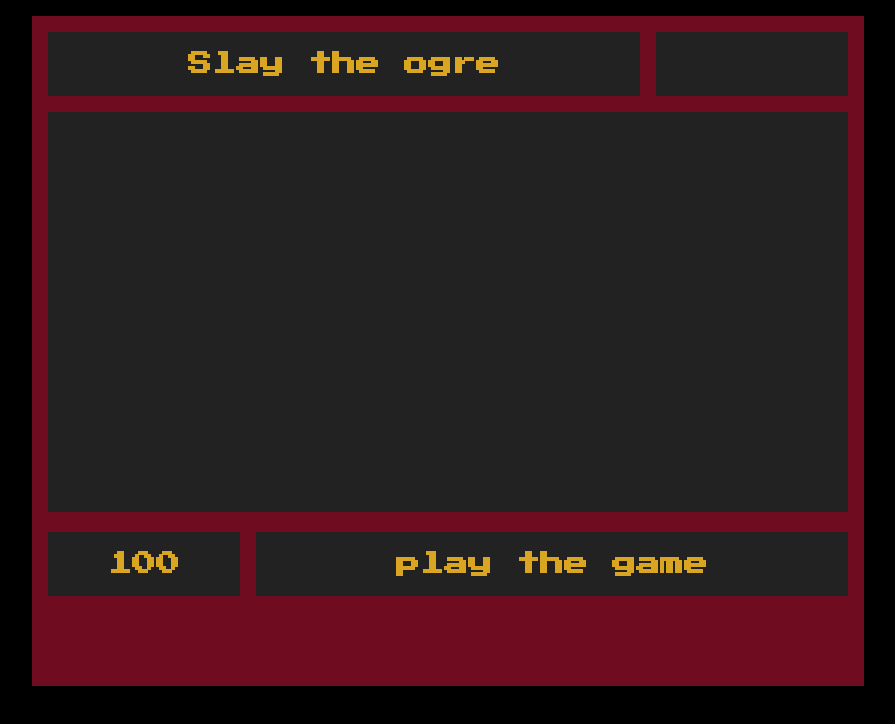
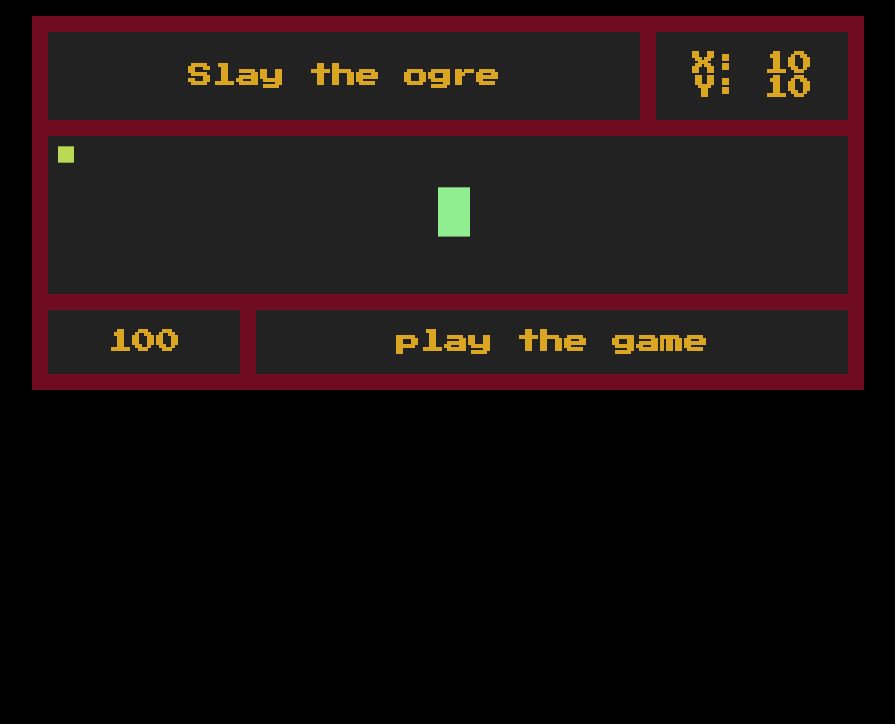
Before and after one commit to WDI-SEA/canvas-crawler, a plain HTML site: page index.html in a window 1280 px wide. Shown: the whole page, without its empty margins (192-1087 px from the left). Drawn offline with Linux system fonts and the light colour scheme.

Commit message:
lesson code with smoother movement and two shreks

```diff
--- a/css/style.css
+++ b/css/style.css
@@ -23,7 +23,7 @@ canvas {
   /* background-repeat: repeat; */
   background-color: #222;
   width: 100%;
-  height: 100;
+  height: 100%;
 }
 
 #container {
--- a/js/main.js
+++ b/js/main.js
@@ -0,0 +1,255 @@
+// we're making a dungeon crawler game
+// the point of the game is for player to kill shrek
+// we will have two elements on our canvas, a player, and an ogre
+// the player can move around the canvas
+// once the player hits the ogre, the ogre dies, and the game ends
+
+// we need to get our canvas, save it to a variable, so we can access it(and utilize it)
+const game = document.getElementById('canvas')
+// another thing we'll do here, is get the movement tracker
+const moveDisplay = document.getElementById('movement')
+
+// we're setting up height and width variables BASED ON computed style
+// that means we're using setAttribute in conjunction with getComputedStyle
+game.setAttribute('width', getComputedStyle(game)['width'])
+game.setAttribute('height', getComputedStyle(game)['height'])
+// check out the varying attributes width and height!
+// console.log('current game width', game.width)
+// console.log('current game height', game.height)
+
+// now we need to get the game's context so we can add to it, draw on it, create animations etc
+// we do this with the built in canvas method, getContext
+const ctx = game.getContext('2d')
+
+// we're going to follow some sorta basic Object Oriented Programming 'rules' to build an interactive game
+// we'll create objects for our player and our ogre
+// we'll give them their own 'draw' methods to place them on the canvas
+
+// in javascript, there are two ways to create classes, which build objects.
+// the first 'older' method, would be using a class
+class OgreCrawler {
+    constructor(x, y, color, width, height) {
+        this.x = x
+        this.y = y
+        this.color = color
+        this.width = width
+        this.height = height
+        this.alive = true
+    }
+    render = function () {
+        ctx.fillStyle = this.color
+        ctx.fillRect(this.x, this.y, this.width, this.height)
+    }
+}
+
+class HeroCrawler {
+	constructor(x, y, color, width, height) {
+		this.x = x
+		this.y = y
+		this.color = color
+		this.width = width
+		this.height = height
+		this.alive = true
+        this.direction = {
+            up: false,
+            down: false,
+            right: false,
+            left: false
+        }
+	}
+    setDirection(key) {
+        // console.log('the key pressed', key)
+        // pressing key moves the character in direction
+        if (key.toLowerCase() == 'w') this.direction.up = true
+        if (key.toLowerCase() == 'a') this.direction.left = true
+        if (key.toLowerCase() == 's') this.direction.down = true
+        if (key.toLowerCase() == 'd') this.direction.right = true
+    }
+    // we also need to consider keyup events and 'unset' that direction
+    unsetDirection(key) {
+        if (key.toLowerCase() == 'w') this.direction.up = false
+        if (key.toLowerCase() == 'a') this.direction.left = false
+        if (key.toLowerCase() == 's') this.direction.down = false
+        if (key.toLowerCase() == 'd') this.direction.right = false
+    }
+    movePlayer () {
+        if (this.direction.up) this.y -= 10
+            if (this.y <= 0) {
+                this.y = 0
+            }
+        if (this.direction.left) this.x -= 10
+            if (this.x <= 0) {
+                this.x = 0
+            }
+            // move down
+        if (this.direction.down) this.y += 10
+            if (this.y + this.height >= game.height) {
+                this.y = game.height - this.height
+            }
+            // move right
+        if (this.direction.right) this.x += 10
+            if (this.x + this.width >= game.width) {
+                this.x = game.width - this.width
+            }
+    }
+	render = function () {
+		ctx.fillStyle = this.color
+		ctx.fillRect(this.x, this.y, this.width, this.height)
+	}
+}
+
+// or you can use a constructor function, with a slightly different syntax
+// this is one way js handles OOP stuff
+// function Crawler(x, y, color, width, height) {
+//     this.x = x
+//     this.y = y
+//     this.color = color
+//     this.width = width
+//     this.height = height
+//     this.alive = true
+//     // then we declare the same type of render method
+//     this.render = function () {
+//         ctx.fillStyle = this.color
+//         ctx.fillRect(this.x, this.y, this.width, this.height)
+//     }
+// }
+
+const randomPlaceShrekX = (max) => {
+    return Math.floor(Math.random() * max)
+}
+
+console.log('this is rando shrek x', randomPlaceShrekX(game.width))
+
+let player = new HeroCrawler(10, 10, '#bada55', 16, 16)
+let ogre = new OgreCrawler(randomPlaceShrekX(game.width), 50, 'lightgreen', 32, 48)
+let ogreTwo = new OgreCrawler(randomPlaceShrekX(game.width), 45, 'red', 32, 48)
+console.log('this is the player', player)
+console.log('this is the ogre', ogre)
+
+// Here we're going to set up our movement handler
+// the movementhandler will be an event listener
+// we'll use the WASD keys to move the player around the canvas
+// we're going to use switch case here, but you can also use if...else, the two in this case are interchangeable
+// the first way we're handling input, is going to be with keycodes
+// const movementHandler = (e) => {
+//     switch (e.keyCode) {
+//         // first case, 87 which is the keycode for the W key
+//         // this will move our player UP
+//         case (87):
+//             player.y -= 10
+//             break
+//         // keycode 65 for A key moves to the left
+//         case (65):
+//             player.x -= 10
+//             break
+//         // keycode 83 for S key moves player down
+//         case (83):
+//             player.y += 10
+//             break
+//         // keycode 68 for D key moves player right
+//         case (68):
+//             player.x += 10
+//             break
+//     }
+// }
+
+// the second way we can handle key events is with e.key
+// if we want to restrict our player from leaving the canvas, we can include that logic in our move handler
+// let movementHandler = (e) => {
+//     switch(e.key.toLowerCase()) {
+//         case ('w'):
+//             // move up
+//             player.y -= 10
+//             if (player.y <= 0) {
+//                 player.y = 0
+//             }
+//             break
+//         case ('a'):
+//             // moves left
+//             player.x -= 10
+//             if (player.x <= 0) {
+//                 player.x = 0
+//             }
+//             break
+//         case ('s'):
+//             // move down
+//             player.y += 10
+//             if (player.y + player.height >= game.height) {
+//                 player.y = game.height - player.height
+//             }
+//             break
+//         case ('d'):
+//             // move right
+//             player.x += 10
+//             if (player.x + player.width >= game.width) {
+//                 player.x = game.width - player.width
+//             }
+//             break
+//     }
+// }
+
+// make collision detection
+// writing logic that determines if any part of our player square touches any part of our ogre
+// update detect hit, to take a variable(parameter) to use it on multiple things
+const detectHit = (thing) => {
+    // if the player's x + width or y + height hits the ogre's x+width or y+height, kill shrek
+    if (
+        player.x < thing.x + thing.width &&
+        player.x + player.width > thing.x &&
+        player.y < thing.y + thing.height &&
+        player.y + player.height > thing.y
+    ) {
+        // kill shrek
+        thing.alive = false
+        // end the game
+        document.querySelector('#btm-right > h2').innerText = 'NICE!'
+        // this is not quite where we want to stop our loop
+        // stopGameLoop()
+    }
+}
+
+// we're going to set up our game loop, to be used in our timing function
+// set up gameLoop function, declaring what happens when our game is running
+const gameLoop = () => {
+    // clear the canvas
+    ctx.clearRect(0, 0, game.width, game.height)
+
+    // display relevant game state(player movement) in our movement display
+    moveDisplay.innerText = `X: ${player.x}\nY: ${player.y}`
+    // check if the ogre is alive, if so, render the ogre
+    if (ogre.alive) {
+        ogre.render()
+        // add in our detection to see if the hit has been made
+        detectHit(ogre)
+    } else if (ogreTwo.alive) {
+        document.querySelector('#btm-right > h2').innerText = 'Now Kill Shrek 2!'
+        ogreTwo.render()
+        detectHit(ogreTwo)
+    } else {
+        stopGameLoop()
+        document.querySelector('#btm-right > h2').innerText = 'You Win!'
+    }
+    // when ogre 1 dies, show ogre 2, run detect hit on ogre 2, but make the logic dependent on that ogre's alive
+    // render our player
+    player.render()
+    player.movePlayer()
+}
+
+// we also need to declare a function that will stop our animation loop
+let stopGameLoop = () => {clearInterval(gameInterval)}
+
+// /using a different event handler for smooth movement
+// we have two events now that we need to determine, we also will need to call player.move in the gameloop
+document.addEventListener('keydown', (e) => {
+    player.setDirection(e.key)
+})
+// this will unset direction
+document.addEventListener('keyup', (e) => {
+    if(['w', 'a', 's', 'd'].includes(e.key)) {
+        player.unsetDirection(e.key)
+    }
+})
+// add event listener for player movement
+// document.addEventListener('keydown', movementHandler)
+// the timing function will determine how and when our game animates
+let gameInterval = setInterval(gameLoop, 60)
```
